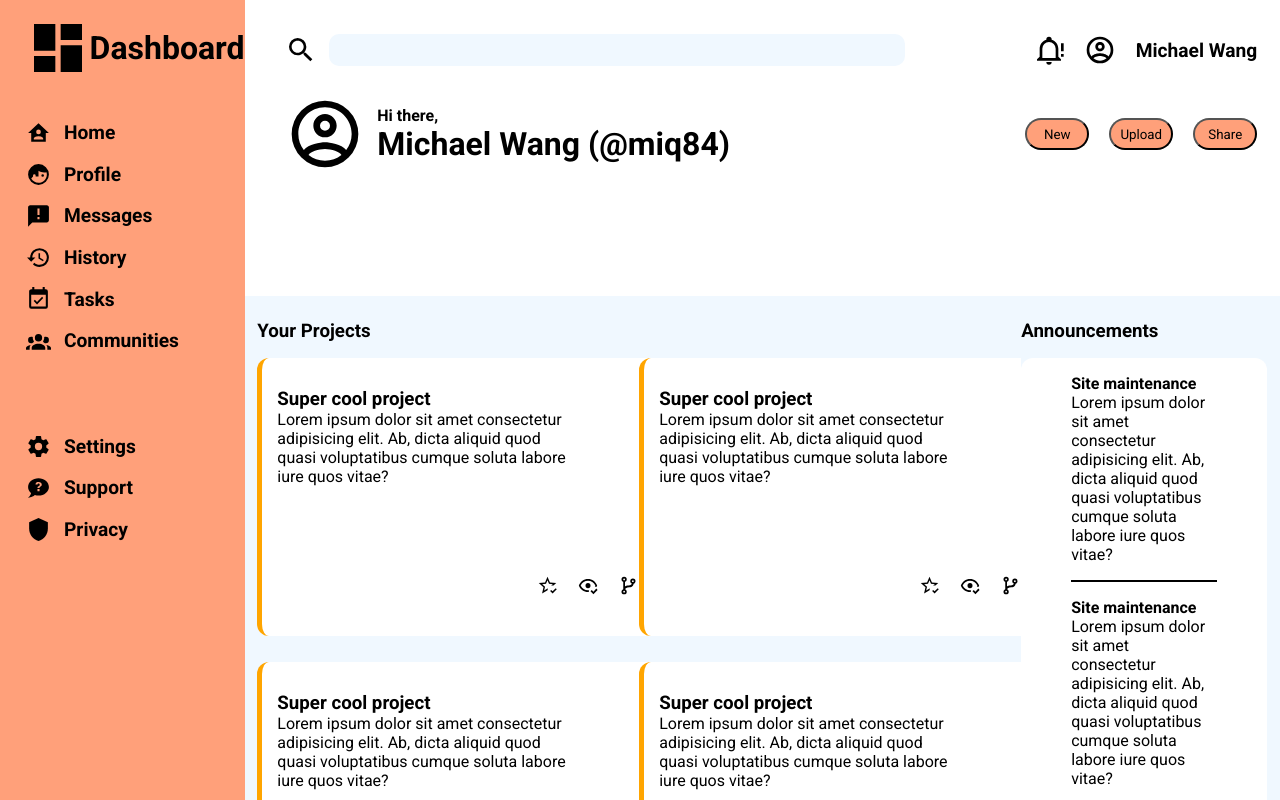
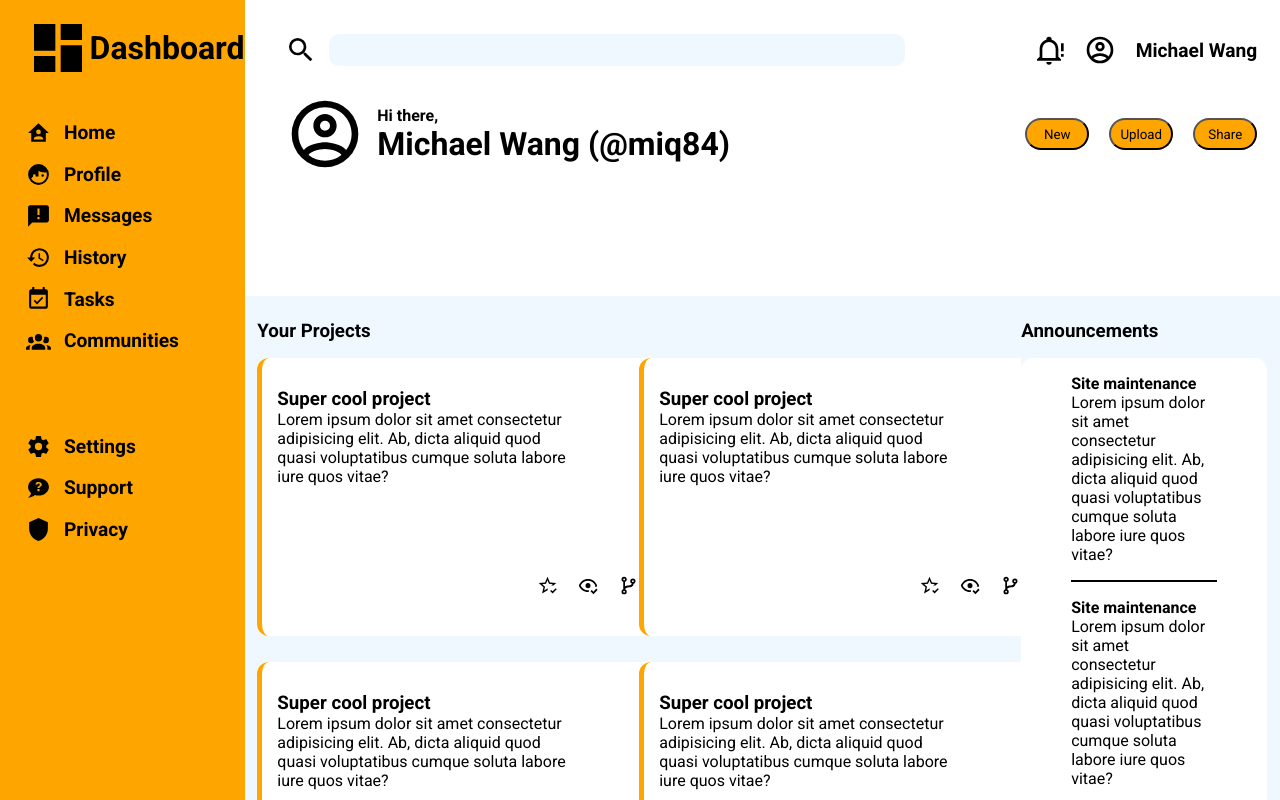
Before and after one commit to wmiq84/admin-dashboard, a plain HTML site: page index.html in a window 1280 px wide. Shown: the top 800 px of the page. Drawn offline with Linux system fonts and the light colour scheme.

Commit message:
Update README.md and site colors

```diff
--- a/style.css
+++ b/style.css
@@ -89,7 +89,7 @@
 }
 
 button {
-    background-color: lightsalmon;
+    background-color: orange;
     width: 5vw;
     height: 4vh;
     border-radius: 20px;
@@ -98,7 +98,7 @@ button {
 
 .sidebar {
     display: grid;
-    background-color: lightsalmon;
+    background-color: orange;
     grid-column: 1 / 2;
     grid-row: 1 / 4;
     grid-template-rows: auto auto auto;
```
Also changed, not shown: 1 other file.
